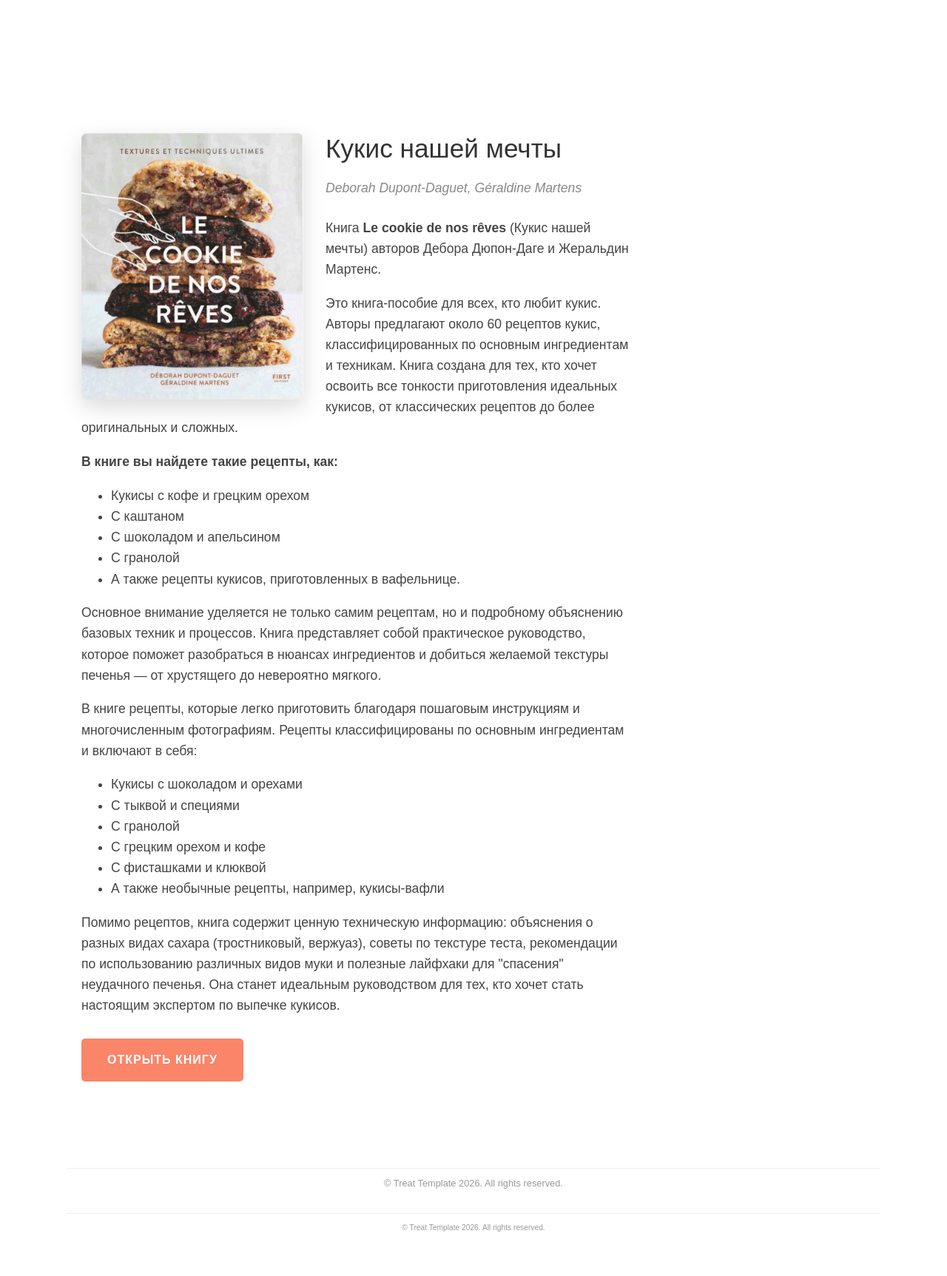
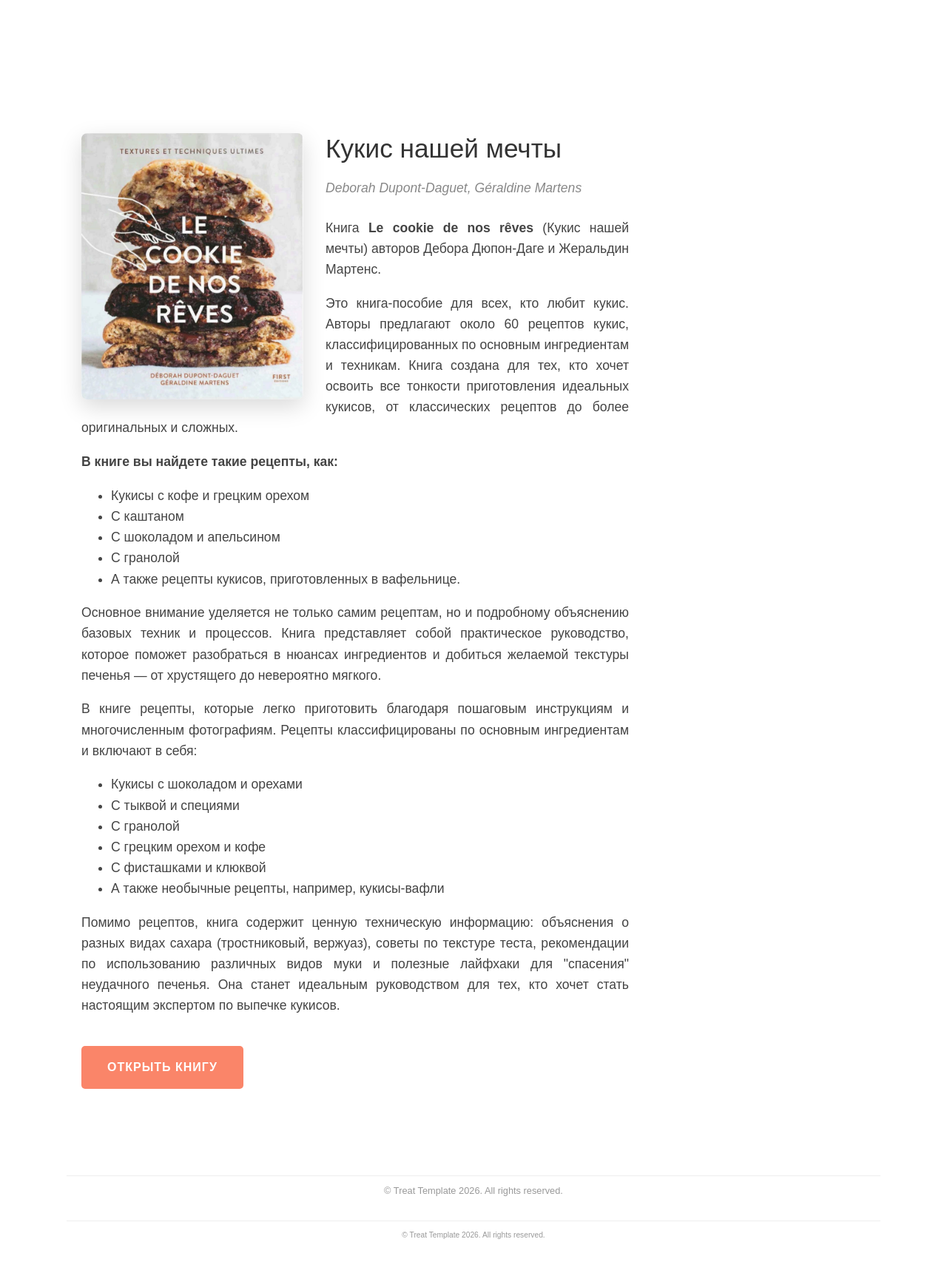
Before and after one commit to Helga1970/new-site, a Jekyll site: the page built from _books/les-cookeis-de-nos-reve.html, in a window 1280 px wide. Shown: the whole page at 74% size. Built offline with Jekyll 4.4.1, drawn with Linux system fonts in a browser that asks for light colours; nearby versions of some CDN libraries; some web fonts are replaced; comment, search, counter and statistics services are not loaded.

Commit message:
Update book_page.html

```diff
--- a/_layouts/book_page.html
+++ b/_layouts/book_page.html
@@ -7,19 +7,21 @@
   <img src="{{ page.book_cover }}" alt="{{ page.book_title }}"
        style="float: left; width: 300px; margin: 0 30px 20px 0; border-radius: 8px; box-shadow: 0 10px 30px rgba(0,0,0,0.15);">
 
-  <h1 style="margin: 0 0 10px 0; font-size: 2.2rem; color: #333;">{{ page.book_title }}</h1>
+  <div class="book-content">
+    <h1 style="margin: 0 0 10px 0; font-size: 2.2rem; color: #333; line-height: 1.2;">{{ page.book_title }}</h1>
     <p style="color: #888; font-style: italic; margin-bottom: 25px; font-size: 1.1rem;">{{ page.book_author }}</p>
 
-  <div class="book-description" style="line-height: 1.6; color: #444; font-size: 1.1rem;">
+    <div class="book-description" style="line-height: 1.6; color: #444; font-size: 1.1rem; text-align: justify;">
       {{ content }}
     </div>
 
-  <div style="margin-top: 30px; clear: both;">
+    <div style="margin-top: 30px; clear: both; padding-top: 10px;">
       <a href="{{ page.book_link }}" target="_blank"
          style="display: inline-block; background: #fa8569; color: #fff; text-decoration: none; padding: 15px 35px; border-radius: 5px; font-weight: bold; text-transform: uppercase; letter-spacing: 1px;">
         Открыть книгу
       </a>
     </div>
+  </div>
 
   <div style="clear: both;"></div>
 </div>
```
Lines whose indentation alone changed are shown as unchanged.
